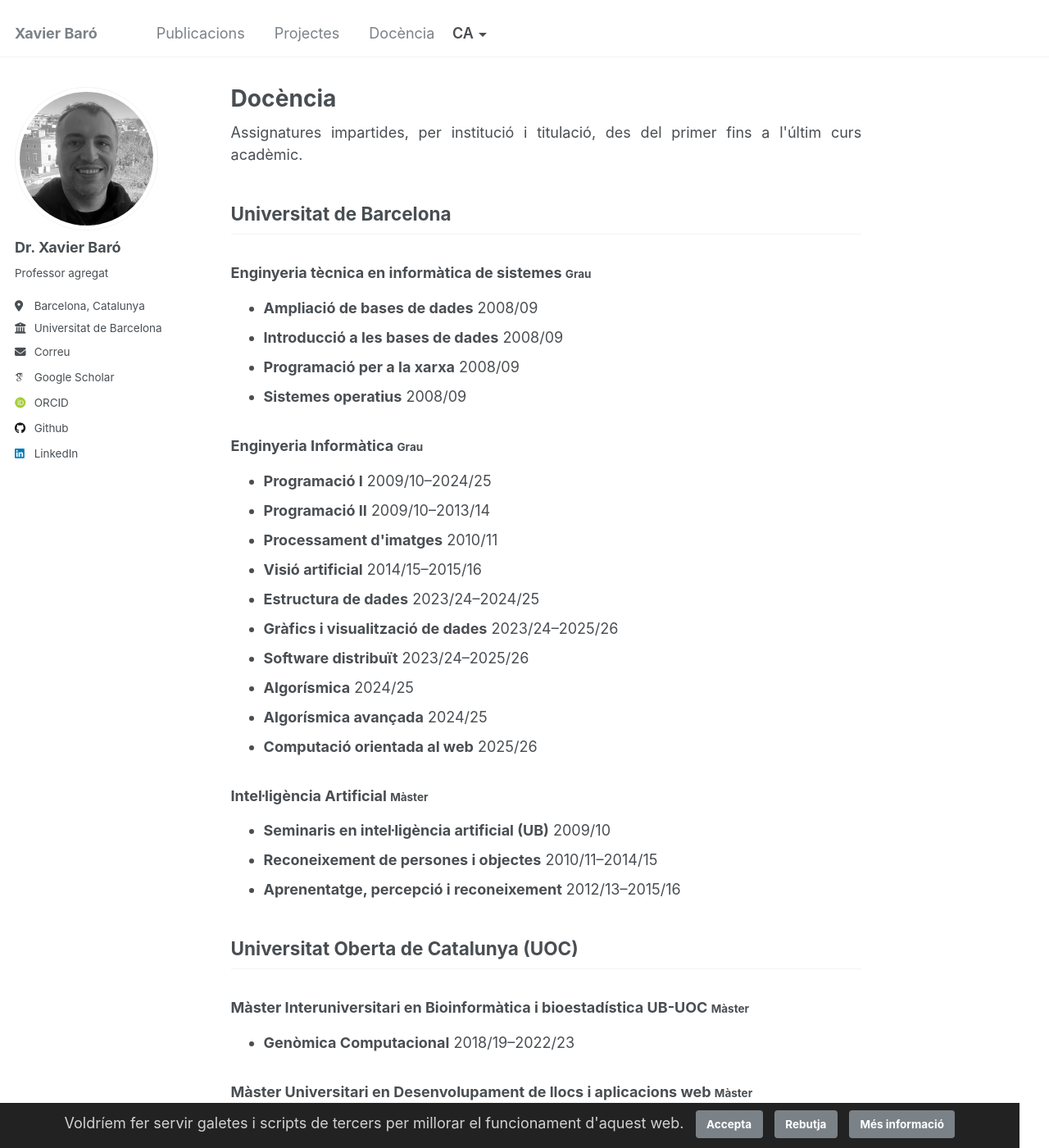
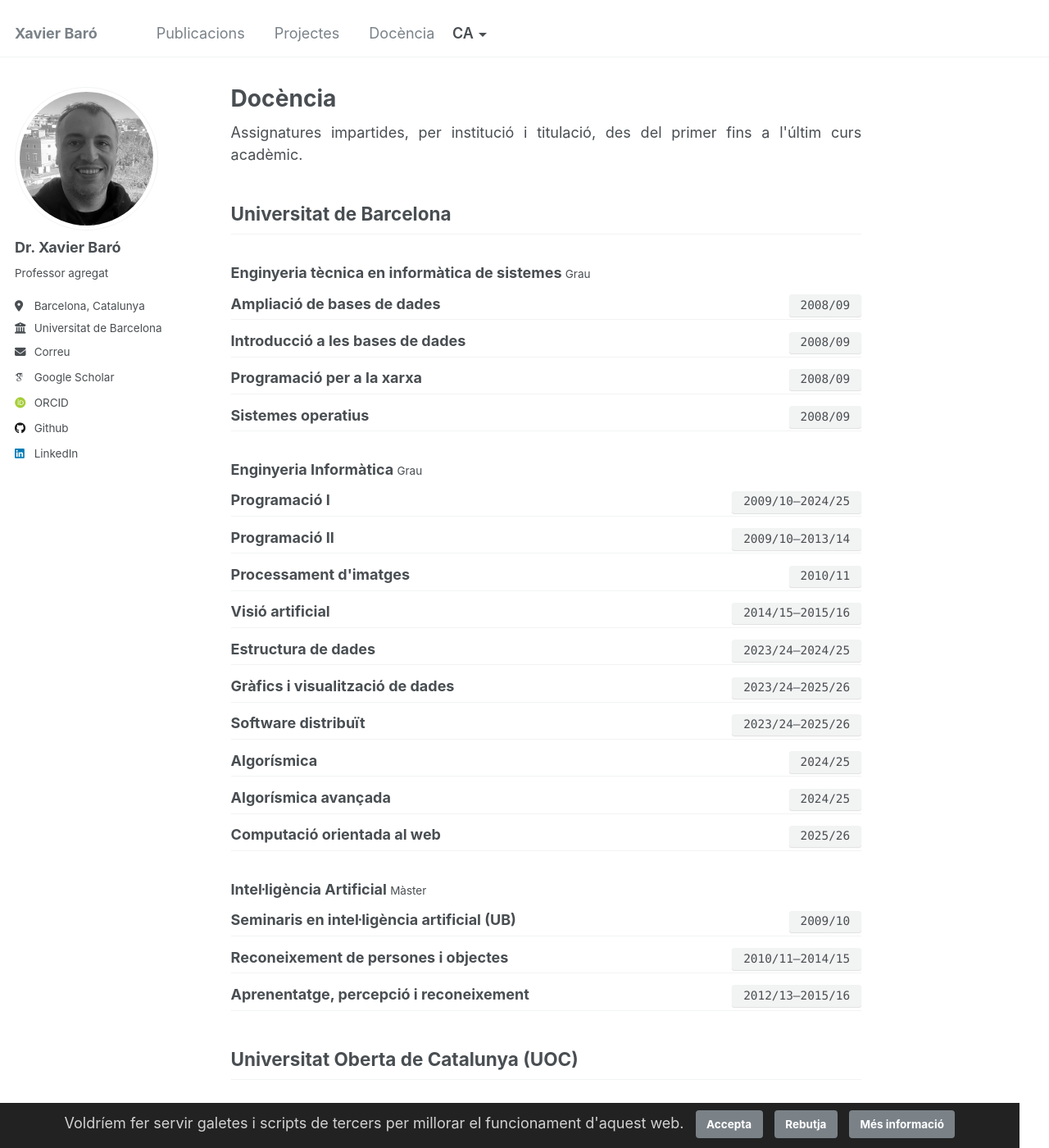
Before and after one commit to xbaro/xbaro.github.io, a Jekyll site: the page built from _pages/teaching.md, in a window 1280 px wide and 1400 px high. Shown: the whole window at 82% size. Built offline with Jekyll 4.4.1, drawn with Linux system fonts in a browser that asks for light colours; some web fonts are replaced.

Commit message:
Teaching: separate subject and years, years as monospace badges
Co-Authored-By: Claude Sonnet 5.5 <noreply@anthropic.com>

```diff
--- a/_includes/teaching-list.html
+++ b/_includes/teaching-list.html
@@ -1,6 +1,13 @@
 {%- comment -%} Subjects grouped by institution and degree/master programme; one year range per subject. Language: page.lang (default site.default_lang). {%- endcomment -%}
 {% assign L = page.lang | default: site.default_lang %}
 {% assign T = site.data.i18n[L] %}
+<style>
+.teaching-list{list-style:none;padding:0;margin:0 0 1.2em}
+.teaching-list li{display:flex;flex-wrap:wrap;align-items:baseline;justify-content:space-between;gap:.1em 1em;margin:0 0 .45em;padding:.2em 0;border-bottom:1px solid #f2f3f3;text-align:left}
+.teaching-list__name{flex:1 1 16em;text-align:left;text-justify:auto}
+code.teaching-list__years{flex:0 0 auto;white-space:nowrap;font-size:.8em;padding:.1em .5em;border-radius:3px;background:#f2f3f3;color:#494e52;letter-spacing:0}
+.teaching-level{font-weight:400}
+</style>
 <p>{{ T.teaching_intro }}</p>
 {% for inst in site.data.teaching %}
   <h2>{{ T.institutions[inst.institution] | default: inst.institution }}</h2>
@@ -8,7 +15,7 @@
     <h3>{{ g.name[L] }} <small class="teaching-level">{{ T[g.level] }}</small></h3>
     <ul class="teaching-list">
     {% for r in g.subjects %}
-      <li><strong>{{ r.name[L] }}</strong> <span class="teaching-list__years">{{ r.period_label }}</span></li>
+      <li><strong class="teaching-list__name">{{ r.name[L] }}</strong><code class="teaching-list__years">{{ r.period_label }}</code></li>
     {% endfor %}
     </ul>
   {% endfor %}
```
